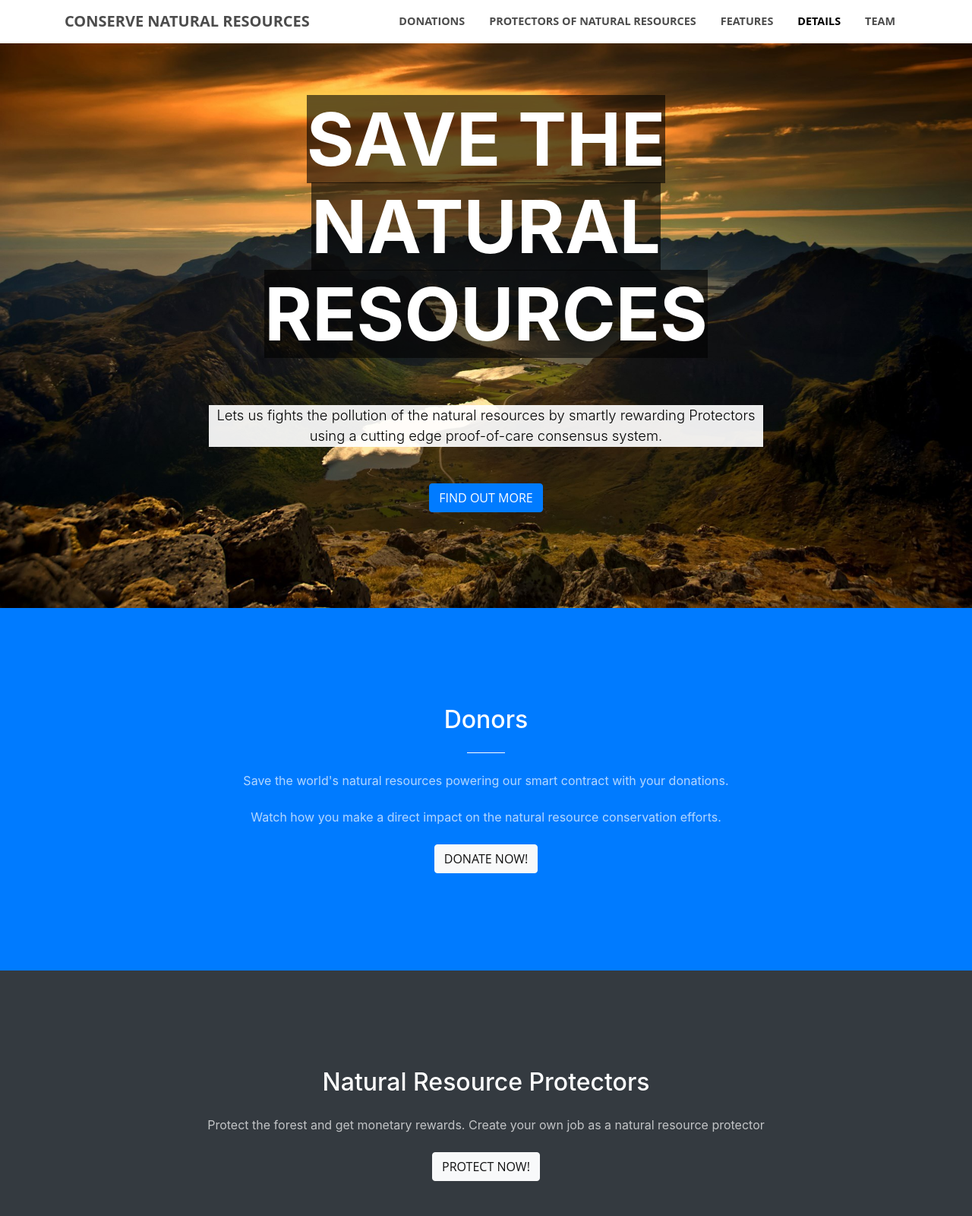
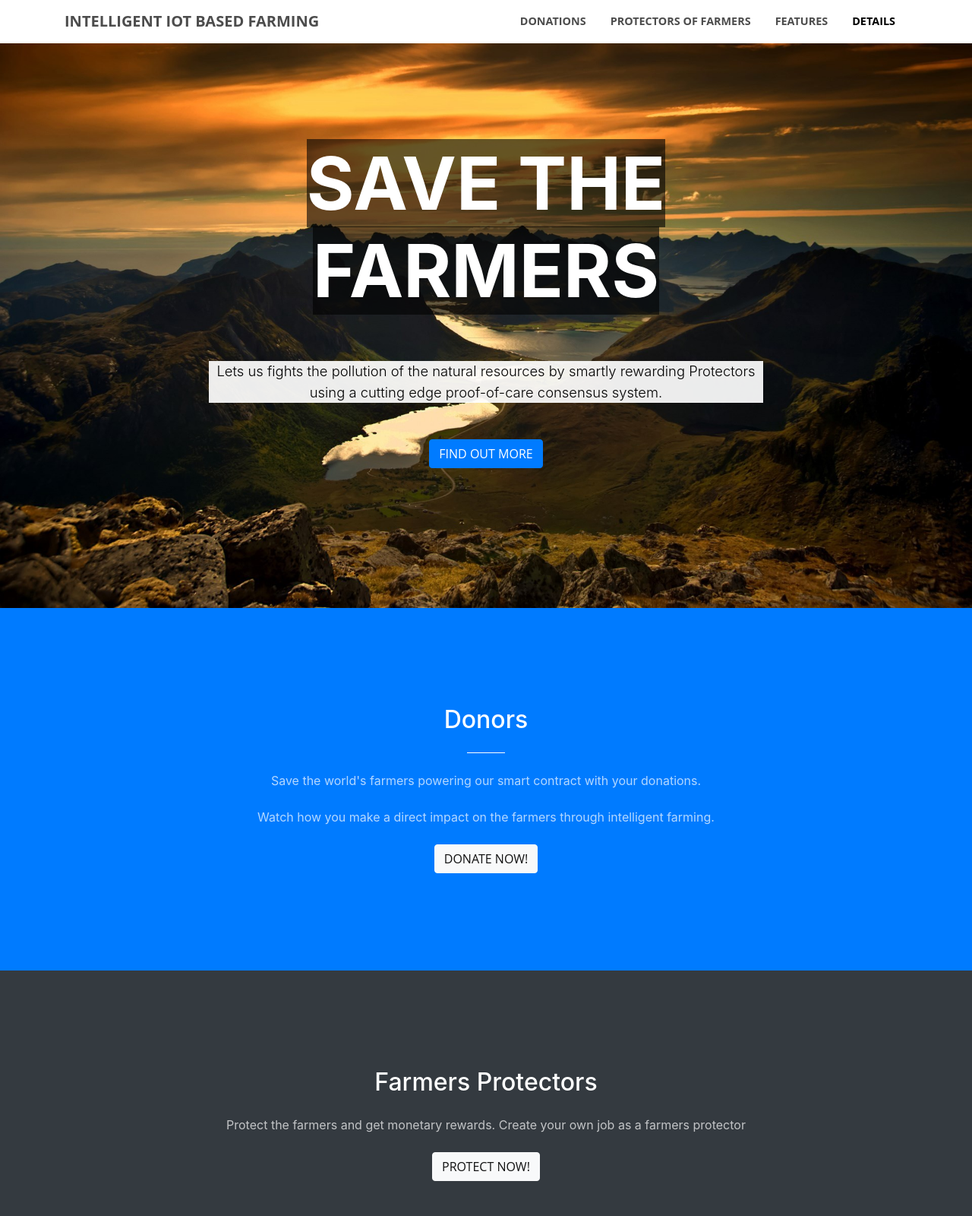
Before and after one commit to anirudhkannanvp/FOSSASIAHACKS, a website with bundled scripts: page index.html in a window 1280 px wide. Shown: the top 1600 px of the page at 76% size. Built offline with nearby package versions, Linux system fonts and the light colour scheme.

Commit message:
Update index.html

```diff
--- a/index.html
+++ b/index.html
@@ -8,7 +8,7 @@
     <meta name="description" content="">
     <meta name="author" content="">
 
-    <title>CONSERVE NATURAL RESOURCES</title>
+    <title>INTELLIGENT IOT BASED FARMING</title>
 
 
     <link href="vendor/bootstrap/css/bootstrap.min.css" rel="stylesheet">
@@ -29,7 +29,7 @@
     <!-- Navigation -->
     <nav class="navbar navbar-expand-lg navbar-light fixed-top" id="mainNav" style='background-color: #fff'>
       <div class="container">
-        <a class="navbar-brand js-scroll-trigger" href="#page-top">CONSERVE NATURAL RESOURCES</a>
+        <a class="navbar-brand js-scroll-trigger" href="#page-top">INTELLIGENT IOT BASED FARMING</a>
         <button class="navbar-toggler navbar-toggler-right" type="button" data-toggle="collapse" data-target="#navbarResponsive" aria-controls="navbarResponsive" aria-expanded="false" aria-label="Toggle navigation">
           <span class="navbar-toggler-icon"></span>
         </button>
@@ -39,7 +39,7 @@
               <a class="nav-link js-scroll-trigger" href="#about">Donations</a>
             </li>
             <li class="nav-item">
-              <a class="nav-link js-scroll-trigger" href="#caregivers">Protectors of natural resources</a>
+              <a class="nav-link js-scroll-trigger" href="#caregivers">Protectors of Farmers</a>
             </li>
 
             <li class="nav-item">
@@ -51,9 +51,7 @@
               <a class="nav-link js-scroll-trigger" href="#details">Details</a>
             </li>
 
-            <li class="nav-item">
-              <a class="nav-link js-scroll-trigger" href="#team">Team</a>
-            </li>
+
 
           </ul>
         </div>
@@ -66,7 +64,7 @@
           <div class="col-lg-10 mx-auto">
             <h1 class="text-uppercase">
               <strong style='font-size: 1.5em;  color: white;
-               background-color: rgba(0,0,0,0.6);'>save the natural resources </strong>
+               background-color: rgba(0,0,0,0.6);'>save the farmers</strong>
             </h1>
             <hr>
           </div>
@@ -89,10 +87,11 @@
           <div class="col-lg-8 mx-auto text-center">
             <h2 class="section-heading text-white">Donors</h2>
             <hr class="light my-4">
-            <p class="text-faded mb-4">Save the world's natural resources  powering our smart contract with your donations.</p>
-            <p class="text-faded mb-4"> Watch how you make a direct impact on the natural resource conservation efforts.</p>
+            <p class="text-faded mb-4">Save the world's farmers  powering our smart contract with your donations.</p>
+            <p class="text-faded mb-4"> Watch how you make a direct impact on the farmers through intelligent farming.</p>
 
-            <a class="btn btn-light btn-xl js-scroll-trigger" href="/app-donor/">DONATE NOW!</a>
+            <a class="btn btn-light btn-xl js-scroll-trigger" href="app-care/index.html">DONATE NOW!</a>
+
           </div>
         </div>
       </div>
@@ -102,9 +101,9 @@
 
     <section class="bg-dark text-white" id='caregivers'>
       <div class="container text-center">
-        <h2 class="mb-4">Natural Resource Protectors</h2>
-        <p class="text-faded mb-4">Protect the forest and get monetary rewards. Create your own job as a natural resource protector</p>
-        <a class="btn btn-light btn-xl sr-button" href="/app-care/">PROTECT NOW!</a>
+        <h2 class="mb-4">Farmers Protectors</h2>
+        <p class="text-faded mb-4">Protect the farmers and get monetary rewards. Create your own job as a farmers protector</p>
+        <a class="btn btn-light btn-xl sr-button" href="app-donor/index.html">PROTECT NOW!</a>
       </div>
     </section>
 
@@ -176,11 +175,11 @@
             <h2 class="section-heading">Tell me more</h2>
             <hr class="my-4">
 
-            <p class="mb-5">The smart contract has three use cases: donations, natural resource protectors</p>
+            <p class="mb-5">The smart contract has three use cases: donations, farmers protectors</p>
 
             <p class="mb-5">Donations: a donator makes a monetary donation into the smart contract. The donator does not decide to which patch of forest the money is going and does not decide to whom the money is going or in what amounts. All the donations are divided based on ML model </p>
 
-            <p class="mb-5">Resource Protectors: you take responsability of ensuring a certain patch of the natural resources is taken care of against excessive usage.</p>
+            <p class="mb-5">Resource Protectors: you take responsability of ensuring a certain portion of the farming is taken care of against excessive usage.</p>
 
             <p class="mb-5">The rewards for caretakers are the $donationsJar plus the forfeit stakes from caregivers that did not prevent deforestation.</p>
 
@@ -188,6 +187,8 @@
 
 <br><br>
 
+            <i class="fa fa-4x fa-envelope text-primary mb-3 sr-icons"></i>
+   <p class="mb-5"><a href="mailto:your-email@your-domain.com">anirudhkannanv16@gmail.com</a> </p>
  <i class="fa fa-4x fa-envelope text-primary mb-3 sr-icons"></i>
    <p class="mb-5"><a href="mailto:your-email@your-domain.com">isaeefullah@gmail.com</a> </p>
 
```
